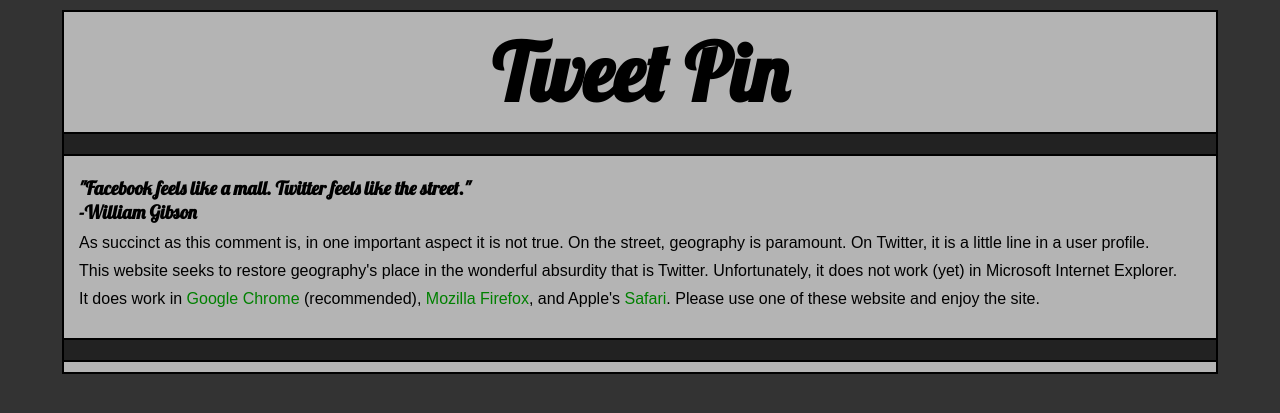
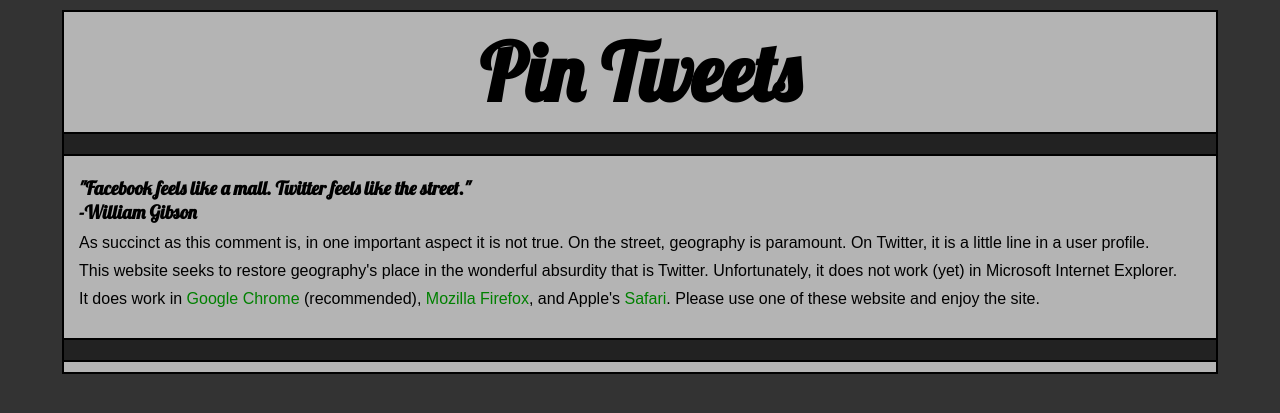
Before and after one commit to dvizzini/pinTweets_frontEndOnly, a PHP site: page /PinTweets_ie.html in a window 1280 px wide. Shown: the top 413 px of the page. Run offline with PHP 8.4, Linux system fonts and the light colour scheme.

Commit message:
new IE try, changed css for Firefox

```diff
--- a/PinTweets_ie.html
+++ b/PinTweets_ie.html
@@ -6,7 +6,7 @@
 
 	<link href="css/PinTweets.css" type="text/css" rel="stylesheet" /> <!--  css file-->
 	<link href="http://fonts.googleapis.com/css?family=Lobster" rel="stylesheet" type="text/css"/>  <!-- font -->
-	<link href="http://a0.twimg.com/profile_images/769843779/square.jpg" rel="shortcut icon">  <!--Replace! Brendan Icon-->
+	<link href="favicon.ico" rel="icon" type="image/png">  <!--FAVICON DOES NOT WORK IN FIREFOX, SAFARI, CHANGE TO PINTWEETS.COM-->
 
 	<script type="text/javascript">
 
@@ -31,7 +31,7 @@
 	<div id="wrapper" style="border-bottom:2px solid black";>
 
 		<div id="header">
-			<h1>Tweet Pin</h1>
+			<h1>Pin Tweets</h1>
 		</div>
 
 		<ul class="topnav above"> </ul>
--- a/css/PinTweets.css
+++ b/css/PinTweets.css
@@ -281,7 +281,7 @@ ul.topnav li div:hover{
 }
 
 #GreatSearchesLabel{
-	width:110px;
+	width:115px;
 }
 
 #ContactLabel{
--- a/index.html
+++ b/index.html
@@ -38,6 +38,11 @@
 </head>
 
 <body>
+	<!--[if IE]>
+	<script type="text/javascript">
+    	window.location = "http://www.pintweets.com/PinTweets_ie.html";
+	</script>
+	<![endif]-->
 	<div id="wrapper">
 
 		<div id="header">
```
